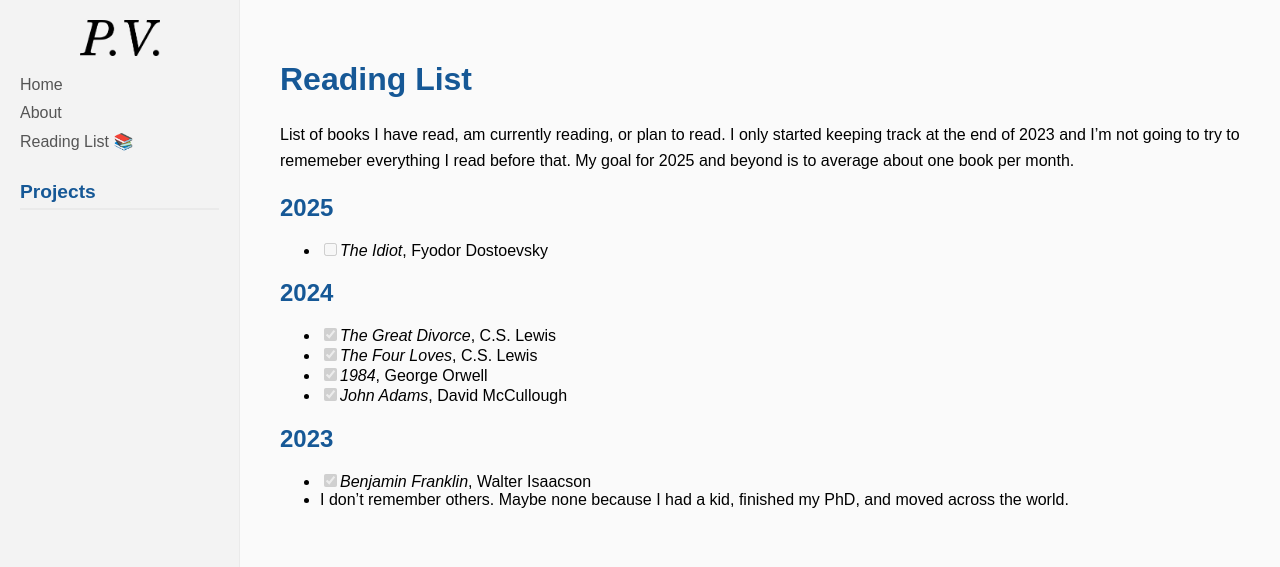
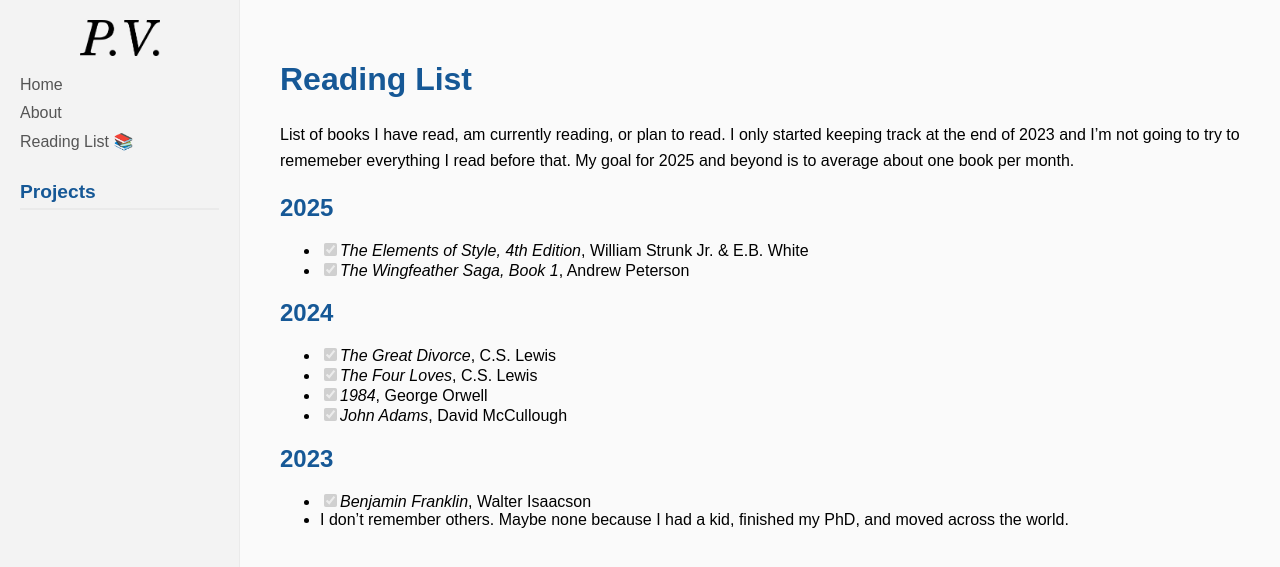
Before and after one commit to pverrinder/pverrinder.github.io, a Jekyll site: the page built from reading_list.md, in a window 1280 px wide and 900 px high. Shown: the top 567 px of the window. Built offline with Jekyll 4.4.1, drawn with Linux system fonts in a browser that asks for light colours.

Commit message:
added a couple items to the reading list. Removed Dostoevsky until I actually have time to read it.

```diff
--- a/reading_list.md
+++ b/reading_list.md
@@ -7,7 +7,8 @@ title: Reading List
 List of books I have read, am currently reading, or plan to read. I only started keeping track at the end of 2023 and I'm not going to try to rememeber everything I read before that. My goal for 2025 and beyond is to average about one book per month.
 
 ## 2025
-- [ ] *The Idiot*, Fyodor Dostoevsky
+- [x] *The Elements of Style, 4th Edition*, William Strunk Jr. & E.B. White
+- [x] *The Wingfeather Saga, Book 1*, Andrew Peterson
 
 ## 2024
 - [x] *The Great Divorce*, C.S. Lewis
```
